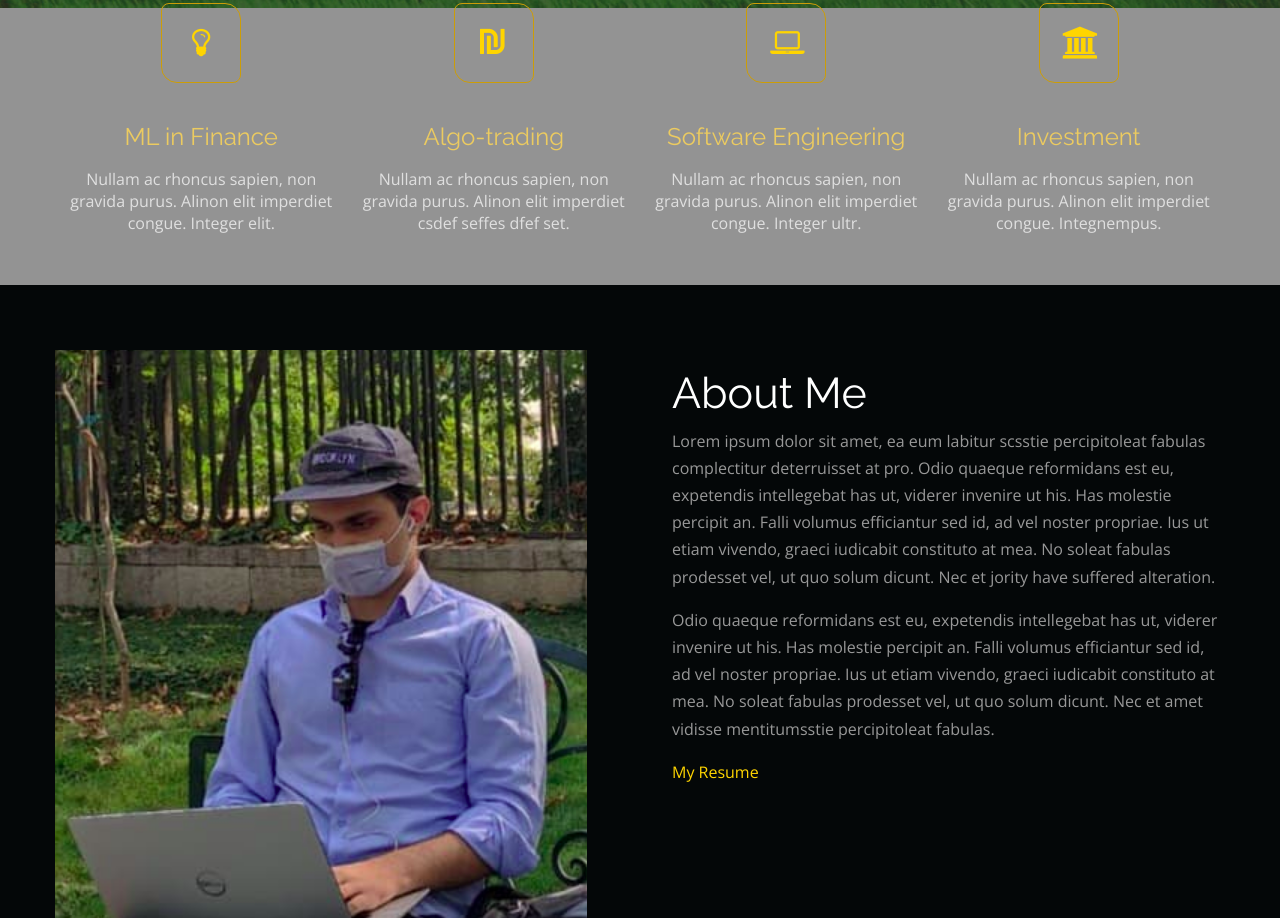
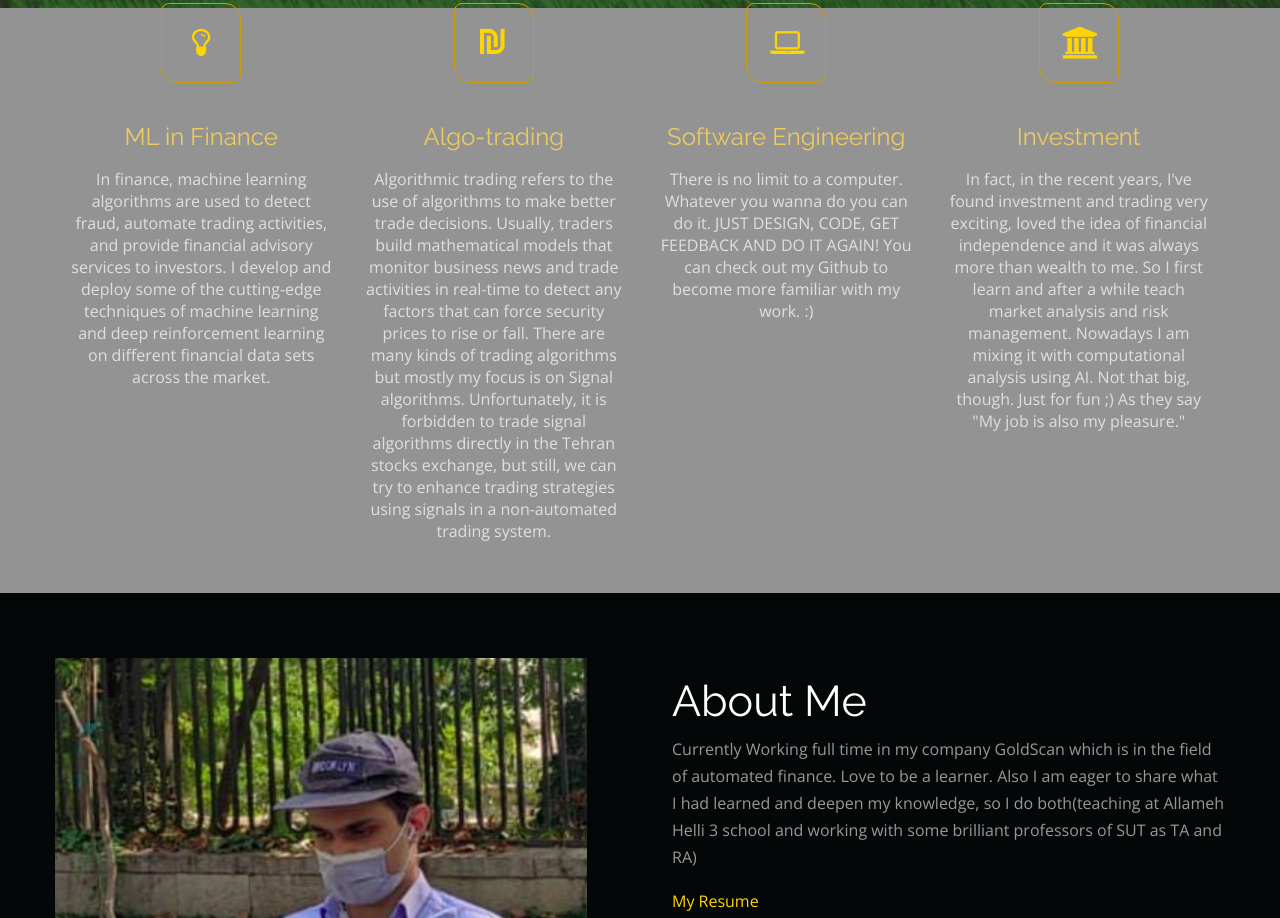
Before and after one commit to sfmqrb/sfmqrb.github.io, a plain HTML site: page index.html in a window 1280 px wide. Shown: the part 792-1710 px from the top of the page. Drawn offline with nearby package versions, Linux system fonts and the light colour scheme.

Commit message:
update contents

```diff
--- a/index.html
+++ b/index.html
@@ -15,7 +15,7 @@ Donate to remove backlink form the site
 <!--[if lt IE 9]>
     <meta http-equiv="X-UA-Compatible" content="IE=edge,chrome=1">
     <![endif]-->
-<title>Sadjad Faqfoor Maqrebi</title>
+<title>S. F. Maqrebi</title>
 <meta name="description" content="">
 <meta name="author" content="sfmqrb">
 <!--[if lt IE 9]>
@@ -51,8 +51,10 @@ Donate to remove backlink form the site
 
     <!-- <div class="countdown styled"></div> -->
 	   <div class="heading text-center">
-        <h2>Hey! I'm Sadjad.</h2>
-        <strong>Let's Get to Know Me!</strong> </div>
+        <h2>Hey! I'm Sajad.</h2>
+        <p><strong>Let's Get to Know Me!</strong></p>
+     </div>
+
     </div>
   </div>
 </section>
@@ -62,28 +64,38 @@ Donate to remove backlink form the site
       <!-- item -->
       <div class="col-md-3 text-center"> <i class="fa fa-lightbulb-o fa-2x circle"></i>
         <h3> ML in Finance <span class="id-color"> </span></h3>
-        <p>Nullam ac rhoncus sapien, non gravida purus. Alinon elit imperdiet congue. Integer elit.</p>
+        <p>
+          In finance, machine learning algorithms are used to detect fraud, automate trading activities, and provide financial advisory services to investors.
+          I develop and deploy some of the cutting-edge techniques of machine learning and deep reinforcement learning on different financial data sets across the market.
+       </p>
       </div>
       <!-- end: -->
 
       <!-- item -->
       <div class="col-md-3 text-center"> <i class="fa fa-ils fa-2x circle"></i>
         <h3> Algo-trading <span class="id-color"></span></h3>
-        <p>Nullam ac rhoncus sapien, non gravida purus. Alinon elit imperdiet csdef seffes dfef set.</p>
+        <p>
+                Algorithmic trading refers to the use of algorithms to make better trade decisions.
+         Usually, traders build mathematical models that monitor business news and trade activities in real-time to detect any factors that can force security prices to rise or fall.
+        There are many kinds of trading algorithms but mostly my focus is on Signal algorithms.
+        Unfortunately, it is forbidden to trade signal algorithms directly in the Tehran stocks exchange, but still, we can try to enhance trading strategies using signals in a non-automated trading system.</p>
       </div>
       <!-- end: -->
 
       <!-- item -->
       <div class="col-md-3 text-center"> <i class="fa fa-laptop fa-2x circle"></i>
         <h3> Software Engineering <span class="id-color"></span></h3>
-        <p>Nullam ac rhoncus sapien, non gravida purus. Alinon elit imperdiet congue. Integer ultr.</p>
+        <p>
+     There is no limit to a computer. Whatever you wanna do you can do it. JUST DESIGN, CODE, GET FEEDBACK AND DO IT AGAIN! You can check out my Github to become more familiar with my work. :)
+        </p>
       </div>
       <!-- end: -->
 
       <!-- item -->
       <div class="col-md-3 text-center"> <i class="fa fa-university fa-2x circle"></i>
         <h3> Investment <span class="id-color"></span></h3>
-        <p>Nullam ac rhoncus sapien, non gravida purus. Alinon elit imperdiet congue. Integnempus.</p>
+        <p>In fact, in the recent years, I've found investment and trading very exciting, loved the idea of financial independence and it was always more than wealth to me. So I first learn and after a while teach market analysis and risk management. Nowadays I am mixing it with computational analysis using AI. Not that big, though. Just for fun ;)
+As they say "My job is also my pleasure."</p>
       </div>
       <!-- end:-->
     </div>
@@ -96,17 +108,22 @@ Donate to remove backlink form the site
       <div class="six columns right">
 
         <h2>About Me</h2>
-        <p>Lorem ipsum dolor sit amet, ea eum labitur scsstie percipitoleat fabulas complectitur deterruisset at pro. Odio quaeque reformidans est eu, expetendis intellegebat has ut, viderer invenire ut his. Has molestie percipit an. Falli volumus efficiantur sed id, ad vel noster propriae. Ius ut etiam vivendo, graeci iudicabit constituto at mea. No soleat fabulas prodesset vel, ut quo solum dicunt.
-          Nec et jority have suffered alteration. </p>
-        <p>Odio quaeque reformidans est eu, expetendis intellegebat has ut, viderer invenire ut his. Has molestie percipit an. Falli volumus efficiantur sed id, ad vel noster propriae. Ius ut etiam vivendo, graeci iudicabit constituto at mea. No soleat fabulas prodesset vel, ut quo solum dicunt.
-          Nec et amet vidisse mentitumsstie percipitoleat fabulas. </p>
+        <p>Currently Working full time in my company GoldScan which is in the field of automated finance.
+ Love to be a learner. Also I am eager to share what I had learned and deepen my knowledge, so I do both(teaching at Allameh Helli 3 school and working with some brilliant professors of SUT as TA and RA)
+ </p>
 
-    <a href="resume/resume_0006.pdf" download="Sadjad Resume">My Resume</a>
+
+    <a href="resume/resume_0006.pdf" download="Sajad's Resume">My Resume</a>
       </div>
       <div class="six columns feature-media left"> <img src="images/picture-136.png" alt=""> </div>
     </div>
   </div>
 </section>
+
+
+
+
+
 <section id="contactMe" class="contact-parlex">
   <div class="parlex-back">
     <div class="container">
@@ -114,32 +131,34 @@ Donate to remove backlink form the site
         <div class="heading text-center">
           <!-- Heading -->
           <h2>Contact Me</h2>
-          <p>There are many variations of passages of Lorem Ipsum available, but the majority have suffered.</p>
+         <p> <a href = "mailto: sajad.faghfoor@gmail.com">Email Me</a> </p>
         </div>
       </div>
+
     </div>
     <!--/.container-->
   </div>
 </section>
+
 <footer>
   <div class="container">
     <div class="social text-center"> </i></a> <a href="https://github.com/sfmqrb"><i class="fa fa-github"></i></a>  <a href="https://www.linkedin.com/in/sadjad-faqfoor-maqrebi/"><i class="fa fa-linkedin"></i></a> </div>
     <div class="clear"></div>
     <!--CLEAR FLOATS-->
   </div>
+
 </footer>
 <!--/.page-section-->
 <section class="copyright">
   <div class="container">
     <div class="row">
-      <div class="col-sm-12 text-center"> Copyright 2015 | All Rights Reserved - Template by <a href="http://webThemez.com">WebThemez.com</a> </div>
+      <div class="col-sm-12 text-center"> Copyright 2022 | All Rights Reserved </div>
     </div>
     <!-- / .row -->
   </div>
 </section>
 <a href="#top" class="topHome"><i class="fa fa-chevron-up fa-2x"></i></a>
 
-<!--[if lte IE 8]><script src="//ajax.googleapis.com/ajax/libs/jquery/1.11.0/jquery.min.js"></script><![endif]-->
 <script src="js/modernizr-latest.js"></script>
 <script src="js/jquery-1.8.2.min.js" type="text/javascript"></script>
 <script src="js/bootstrap.min.js" type="text/javascript"></script>
```
